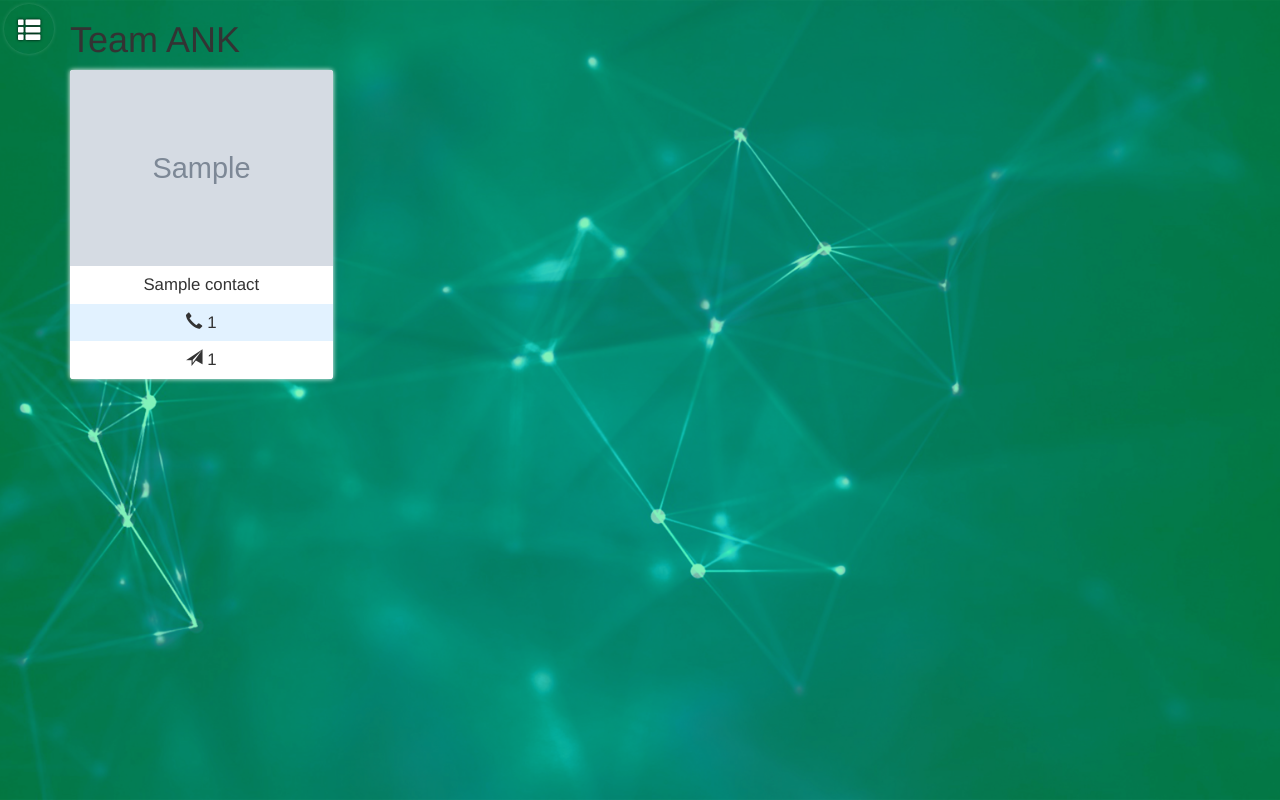
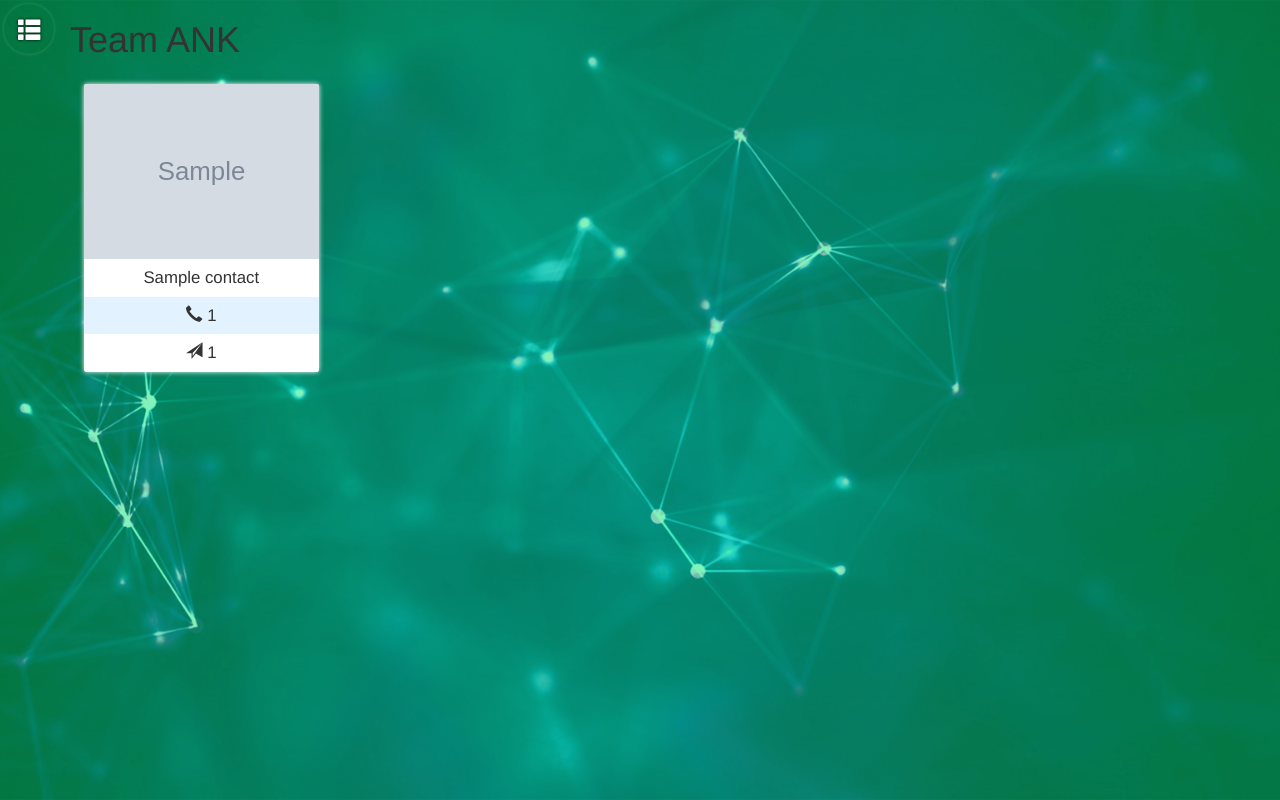
Before and after one commit to NITDgpOS/festcms, a Django app: template festflow/templates/festflow/contact.html in a window 1280 px wide. Run offline with Django 3.2, Linux system fonts and the light colour scheme; the template is opened without the code that fills it: most values are stand-ins (such as "Sample title", 1, 10 or a date in 2020); grey boxes marked "Sample" are stand-in pictures.

Commit message:
Fix contact page styles

```diff
--- a/festflow/static/css/contact.css
+++ b/festflow/static/css/contact.css
@@ -17,7 +17,7 @@
 }
 
 #color-background-overlay {
-	position: absolute;
+	position: fixed;
 	background:  #e5e5e5;
 	width: 100vw;
 	height: 100vh;
@@ -35,6 +35,7 @@
 	overflow: hidden;
 	box-shadow: 0 0 0.4em 0 #fff;
 	transition: all 0.2s;
+	margin: 1em;
 }
 
 .contact-wrapper:hover {
--- a/festflow/templates/festflow/contact.html
+++ b/festflow/templates/festflow/contact.html
@@ -58,7 +58,7 @@
           <h1>Team ANK</h1>
         </div>
         {% for contact in all_contacts %}
-        <div class="col-md-3 col-lg-3 col-sm-4 col-xs-6">
+        <div class="col-md-3 col-lg-3 col-sm-6 col-xs-12">
           <a href="{{contact.contactURL}}" target="_blank" class="contact-link">
           <div class="contact-wrapper">
             {% if contact.avatar_img %}
```
